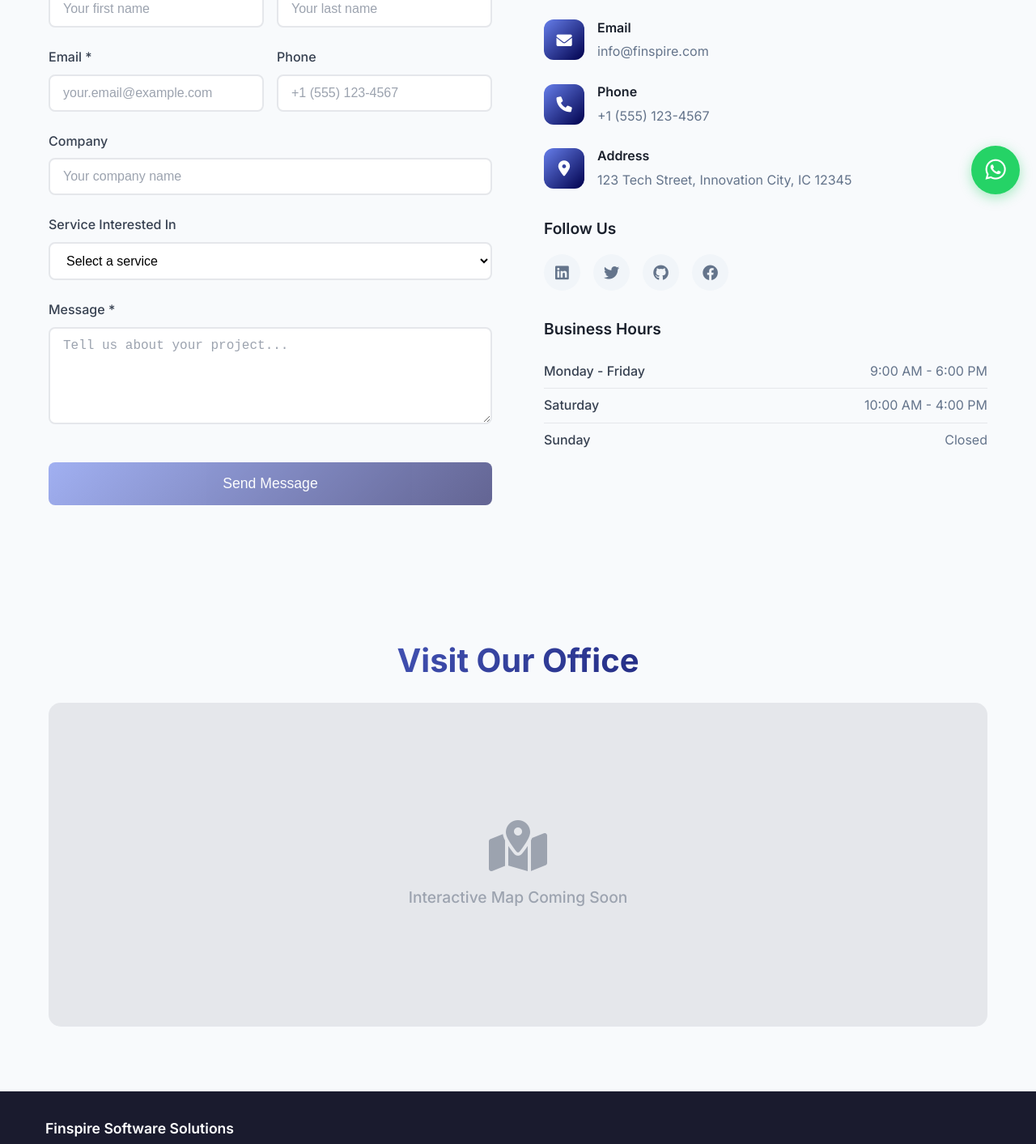
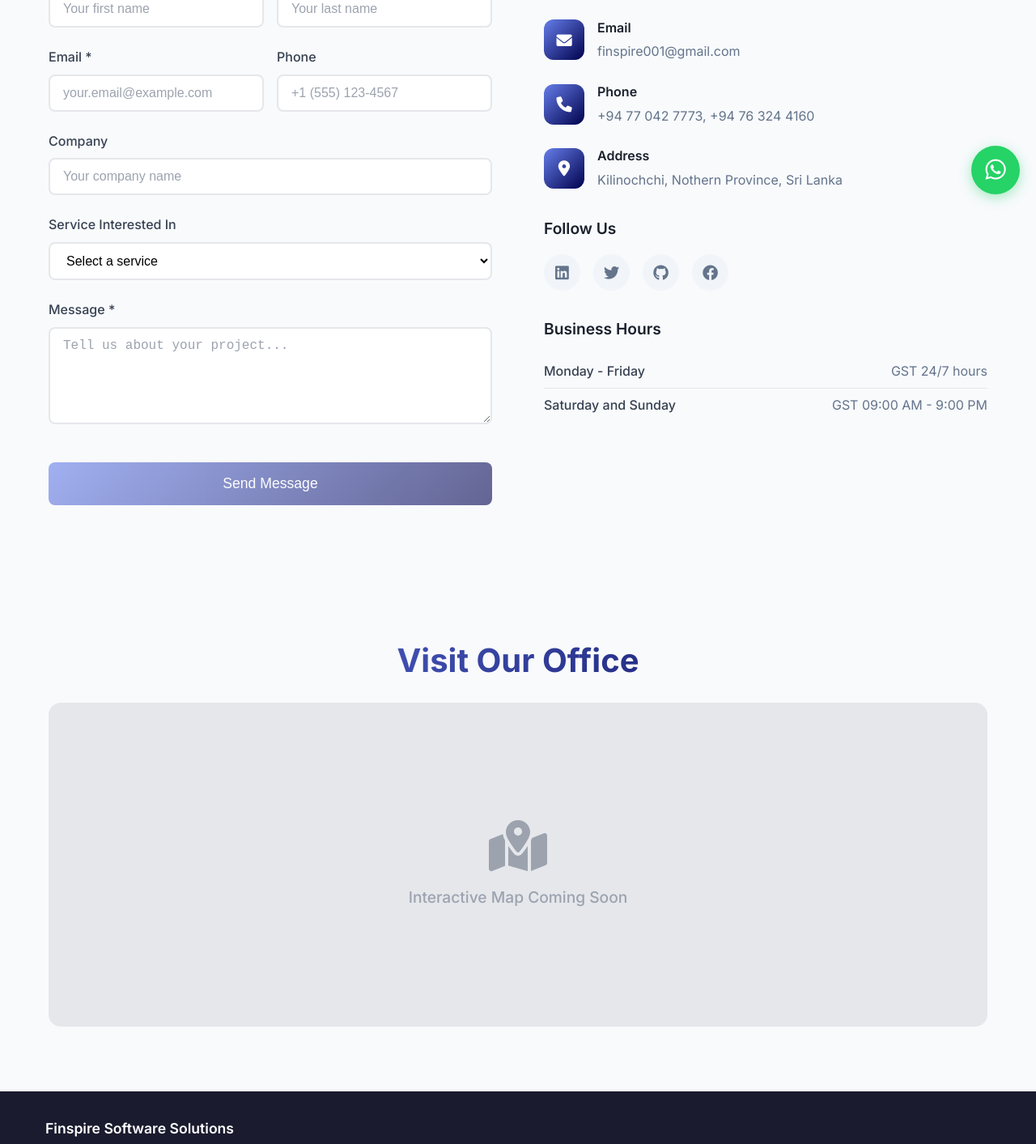
Before and after one commit to Finspire-Software-Solutions/finspire-portfolio-frontend, an Angular app: page /contact-us in a window 1280 px wide. Shown: the part 540-1953 px from the top of the page at 81% size. Built offline with nearby package versions, Linux system fonts and the light colour scheme.

Commit message:
contact details changed

```diff
--- a/src/app/components/footer/footer.component.html
+++ b/src/app/components/footer/footer.component.html
@@ -6,9 +6,9 @@
         <h3 class="company-name">Finspire Software Solutions</h3>
         <div class="contact-details">
           <p class="email">finspire001@gmail.com</p>
-          <p class="address">Uthayanager West</p>
           <p class="address">Kilinochchi</p>
-          <p class="phone">+94 76 32 44 160</p>
+          <p class="phone">+94 77 042 7773</p>
+          <p class="phone">+94 76 324 4160</p>
         </div>
       </div>
 
--- a/src/app/pages/contact-us/contact-us.component.html
+++ b/src/app/pages/contact-us/contact-us.component.html
@@ -149,16 +149,16 @@
             <div class="hours-list">
               <div class="hours-item">
                 <span class="day">Monday - Friday</span>
-                <span class="time">9:00 AM - 6:00 PM</span>
+                <span class="time"> GST 24/7 hours</span>
               </div>
               <div class="hours-item">
-                <span class="day">Saturday</span>
-                <span class="time">10:00 AM - 4:00 PM</span>
+                <span class="day">Saturday and Sunday</span>
+                <span class="time"> GST 09:00 AM - 9:00 PM</span>
               </div>
-              <div class="hours-item">
+              <!-- <div class="hours-item">
                 <span class="day">Sunday</span>
                 <span class="time">Closed</span>
-              </div>
+              </div> -->
             </div>
           </div>
         </div>
--- a/src/app/pages/contact-us/contact-us.component.ts
+++ b/src/app/pages/contact-us/contact-us.component.ts
@@ -11,19 +11,19 @@ export class ContactUsComponent implements OnInit {
     {
       icon: 'fas fa-envelope',
       title: 'Email',
-      value: 'info@finspire.com',
-      link: 'mailto:info@finspire.com'
+      value: 'finspire001@gmail.com',
+      link: 'mailto:finspire001@gmail.com'
     },
     {
       icon: 'fas fa-phone',
       title: 'Phone',
-      value: '+1 (555) 123-4567',
-      link: 'tel:+15551234567'
+      value: '+94 77 042 7773, +94 76 324 4160',
+      link: 'tel:+94763244160'
     },
     {
       icon: 'fas fa-map-marker-alt',
       title: 'Address',
-      value: '123 Tech Street, Innovation City, IC 12345',
+      value: 'Kilinochchi, Nothern Province, Sri Lanka',
       link: 'https://maps.google.com'
     }
   ];
--- a/src/app/pages/home/home.component.html
+++ b/src/app/pages/home/home.component.html
@@ -98,15 +98,15 @@
         </p>
         <div class="about-stats">
           <div class="stat-item">
-            <h3 class="stat-number">100+</h3>
+            <h3 class="stat-number">5+</h3>
             <p class="stat-label">Projects Completed</p>
           </div>
           <div class="stat-item">
-            <h3 class="stat-number">50+</h3>
+            <h3 class="stat-number">5+</h3>
             <p class="stat-label">Happy Clients</p>
           </div>
           <div class="stat-item">
-            <h3 class="stat-number">5+</h3>
+            <h3 class="stat-number">2+</h3>
             <p class="stat-label">Years Experience</p>
           </div>
         </div>
@@ -130,15 +130,16 @@
       <div class="contact-info">
         <div class="contact-item">
           <i class="fas fa-envelope"></i>
-          <span>info@finspire.com</span>
+          <span>finspire001@gmail.com</span>
         </div>
         <div class="contact-item">
           <i class="fas fa-phone"></i>
-          <span>+1 (555) 123-4567</span>
+          <span>+94 77 042 7773, </span>
+          <span>+94 76 324 4160</span>
         </div>
         <div class="contact-item">
           <i class="fas fa-map-marker-alt"></i>
-          <span>123 Tech Street, Innovation City</span>
+          <span>Kilinochchi, Nothern Province, Sri Lanka</span>
         </div>
       </div>
       <a routerLink="/contact-us" class="btn btn-primary">Contact Us</a>
```
